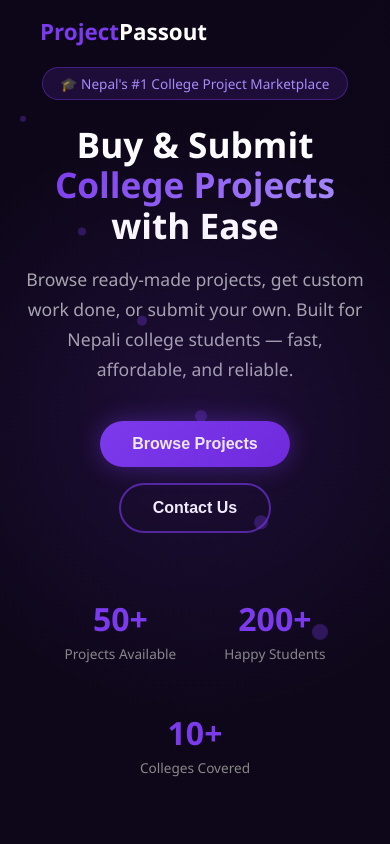
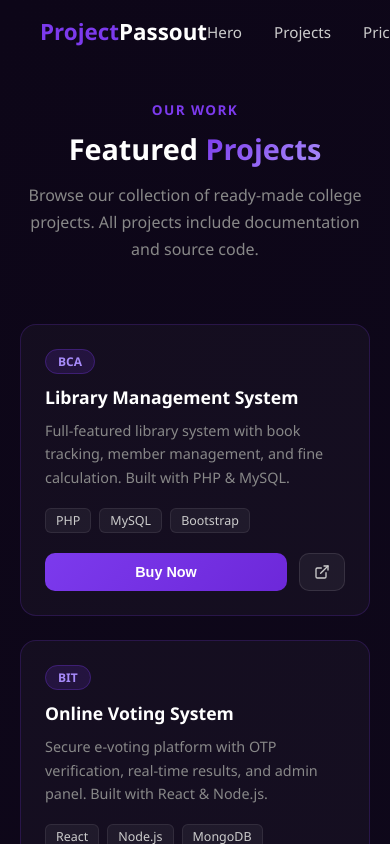
Before and after one commit to rijan0717/ProjectPassout, a React (Create React App) app: page / in a window 390 px wide. Shown: the top 844 px of the page. Built offline with nearby package versions, Linux system fonts and the light colour scheme.

Commit message:
fixes on bammer  overlap--mobile view

```diff
--- a/src/App.css
+++ b/src/App.css
@@ -38,9 +38,10 @@ body {
 
 /* MOBILE */
 @media (max-width: 768px) {
-  .desktop-nav {
+  #hero {
     display: none !important;
   }
+
 
   .mobile-menu-btn {
     display: block !important;
@@ -71,6 +72,7 @@ body {
   }
 }
 
+
 ::-webkit-scrollbar { width: 6px; }
 ::-webkit-scrollbar-track { background: #0a0a0f; }
 ::-webkit-scrollbar-thumb { background: #7c3aed; border-radius: 10px; }
--- a/src/components/Hero.jsx
+++ b/src/components/Hero.jsx
@@ -12,7 +12,7 @@ function Hero() {
         justifyContent: "center",
         alignItems: "center",
         textAlign: "center",
-        padding: "0 20px",
+        padding: "120px 20px 40px",
         position: "relative",
         overflow: "hidden",
       }}
```
